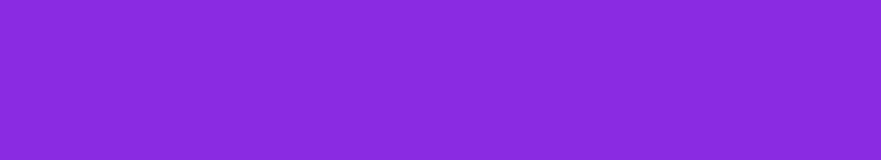
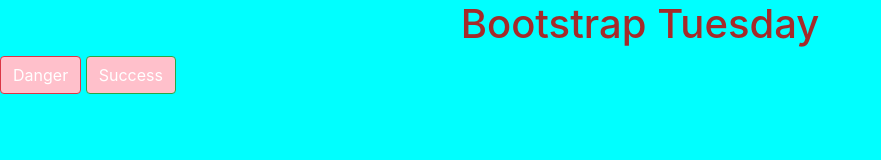
Before and after one commit to aleshakay/bootstrap, a plain HTML site: page index.html in a window 1280 px wide. Shown: the whole page, without its empty margins (0-881 px from the left). Drawn offline with nearby package versions, Linux system fonts and the light colour scheme.

Commit message:
added button with bootstrap

```diff
--- a/index.html
+++ b/index.html
@@ -5,9 +5,14 @@
     <meta name="viewport" content="width=device-width, initial-scale=1.0">
     <meta http-equiv="X-UA-Compatible" content="ie=edge">
     <title>Bootstrap</title>
+    <link rel="stylesheet" href="https://stackpath.bootstrapcdn.com/bootstrap/4.3.1/css/bootstrap.min.css" integrity="sha384-ggOyR0iXCbMQv3Xipma34MD+dH/1fQ784/j6cY/iJTQUOhcWr7x9JvoRxT2MZw1T" crossorigin="anonymous">
     <link rel="stylesheet" href="./main.css">
 </head>
 <body>
+    <h1 class="dayTitle">Bootstrap Tuesday</h1>
+    <button type="button" class="btn btn-danger">Danger</button>
+    <button type="button" class="btn btn-success">Success</button>
+
     <script src="./main.js"></script>
 </body>
 </html>
--- a/main.css
+++ b/main.css
@@ -1,3 +1,11 @@
 body{
-    background-color: blueviolet;
+    background-color: aqua;
 }
+.dayTitle{
+    text-align: center;
+    color: brown;
+}
+
+.btn {
+   background-color: pink !important;
+}
```
